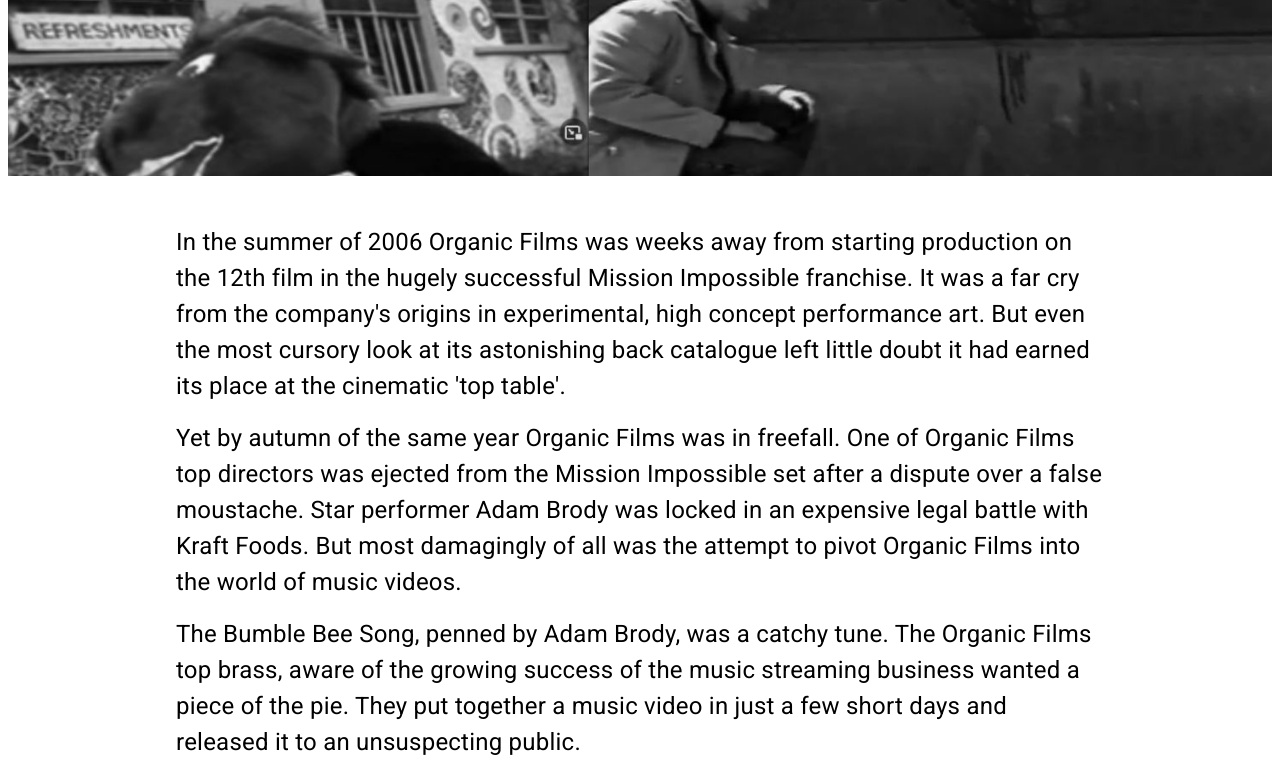
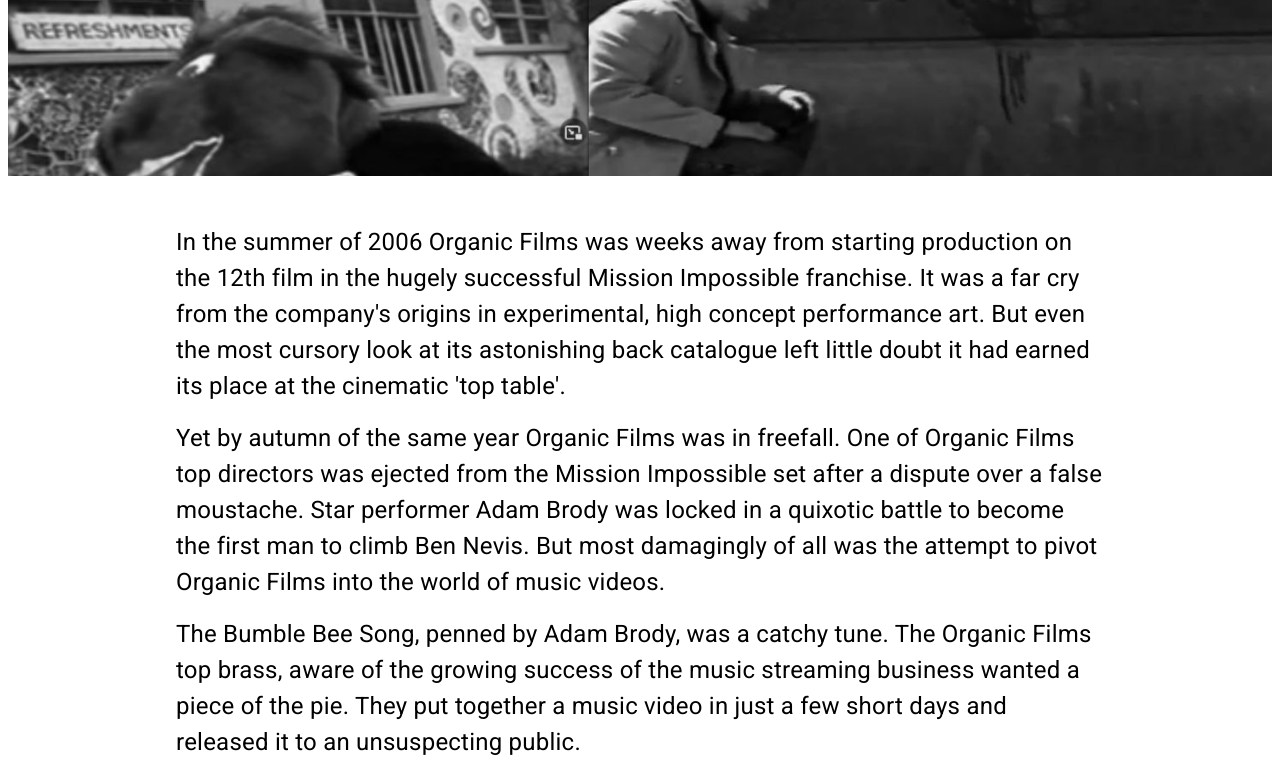
Before and after one commit to sbrody/organic-thin, a React (Create React App) app: page /about in a window 1280 px wide. Shown: the part 425-1207 px from the top of the page. Built offline with nearby package versions, Linux system fonts and the light colour scheme.

Commit message:
changed wording on about page

```diff
--- a/src/components/About.js
+++ b/src/components/About.js
@@ -60,7 +60,7 @@ const About = () => {
             </ThemeBox>
             <ThemeContainer theme={theme}>
                 <IntroTypography>In the summer of 2006 Organic Films was weeks away from starting production on the 12th film in the hugely successful Mission Impossible franchise. It was a far cry from the company's origins in experimental, high concept performance art. But even the most cursory look at its astonishing back catalogue left little doubt it had earned its place at the cinematic 'top table'. </IntroTypography>
-                <IntroTypography>Yet by autumn of the same year Organic Films was in freefall. One of Organic Films top directors was ejected from the Mission Impossible set after a dispute over a false moustache. Star performer Adam Brody was locked in an expensive legal battle with Kraft Foods. But most damagingly of all was the attempt to pivot Organic Films into the world of music videos.</IntroTypography>
+                <IntroTypography>Yet by autumn of the same year Organic Films was in freefall. One of Organic Films top directors was ejected from the Mission Impossible set after a dispute over a false moustache. Star performer Adam Brody was locked in a quixotic battle to become the first man to climb Ben Nevis. But most damagingly of all was the attempt to pivot Organic Films into the world of music videos.</IntroTypography>
                 <IntroTypography>The Bumble Bee Song, penned by Adam Brody, was a catchy tune. The Organic Films top brass, aware of the growing success of the music streaming business wanted a piece of the pie. They put together a music video in just a few short days and released it to an unsuspecting public.</IntroTypography>
                 <IntroTypography>While recognised now as a masterpiece, choosing to shoot the video in the director's flat with the musicians performing in front of a crudely drawn illustration of a bee did not match public expectations of the time. </IntroTypography>
                 <IntroTypography>But Organic Films was nothing if not dogged in its disinterest in public opinion and continued to release music videos with uninspired set design and increasingly shambolic levels of musicianship.</IntroTypography>
```
